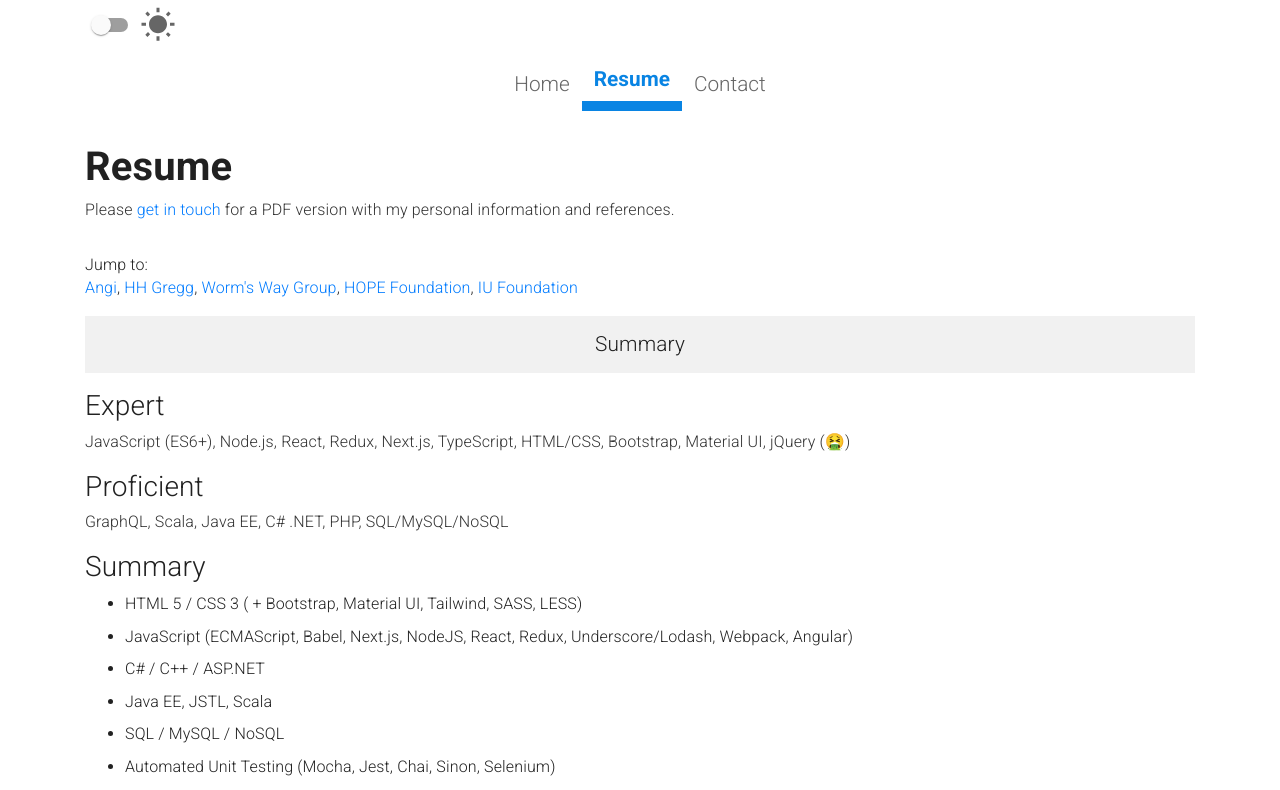
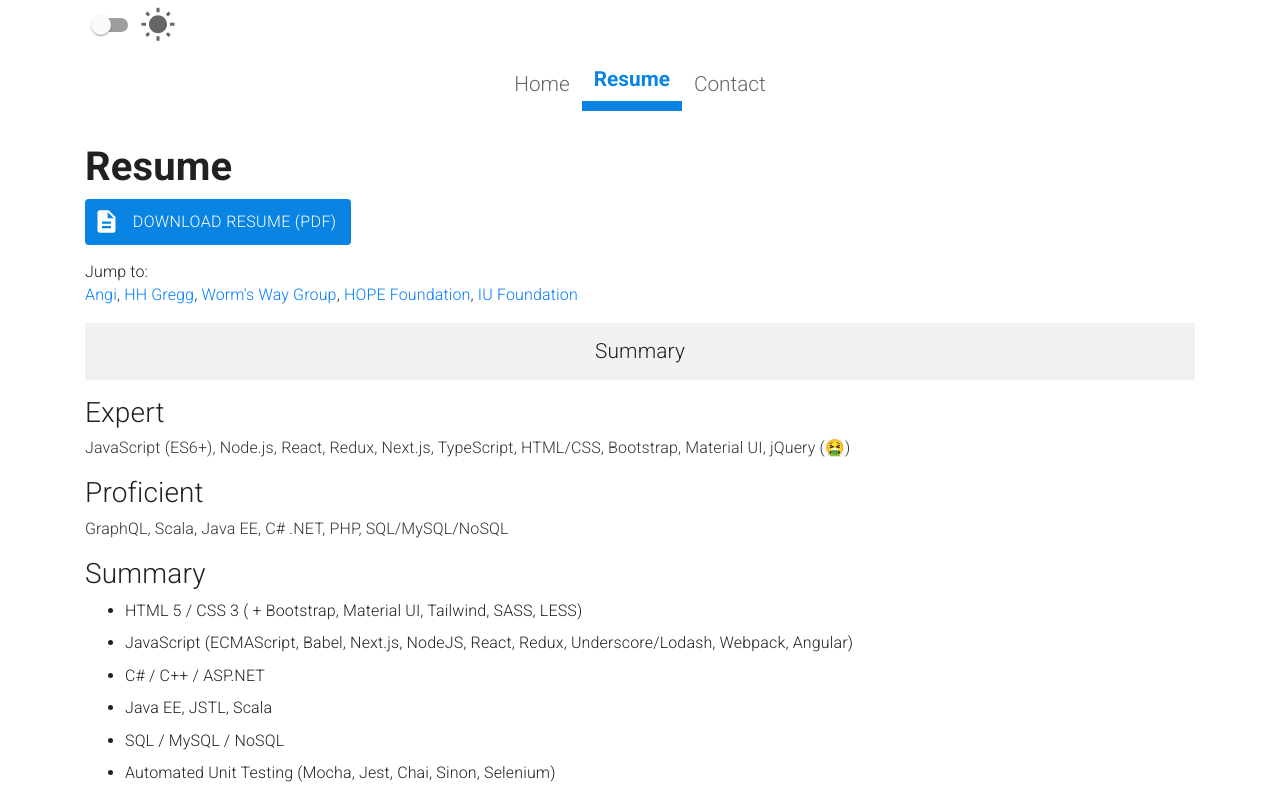
Before and after one commit to christopherrobin/portfolio, a React (Create React App) app: page /resume in a window 1280 px wide. Shown: the top 790 px of the page. Built offline with nearby package versions, Linux system fonts and the light colour scheme.

Commit message:
adding back in the download button

```diff
--- a/src/components/Resume.js
+++ b/src/components/Resume.js
@@ -1,8 +1,7 @@
 import React from "react";
-import { Link } from 'react-router-dom';
 import { Container, Row, Col } from "reactstrap";
 import AnchorLink from 'react-anchor-link-smooth-scroll'
-// import ResumeDownloadButton from "./ResumeDownloadButton";
+import ResumeDownloadButton from "./ResumeDownloadButton";
 import Button from "@material-ui/core/Button";
 import ArrowUpwardIcon from '@material-ui/icons/ArrowUpward';
 import Fade from "./Fade";
@@ -18,10 +17,7 @@ class Resume extends React.Component {
               <Row>
                 <Col xs={12}>
                   <h1>Resume</h1>
-                  {
-                    // <ResumeDownloadButton />
-                  }
-                  <p>Please <Link to="/contact">get in touch</Link> for a PDF version with my personal information and references.</p>
+                  <ResumeDownloadButton />
                 </Col>
               </Row>
               <Row>
```
Also changed, not shown: 2 other files (tests, documents, lock files or other folders).
